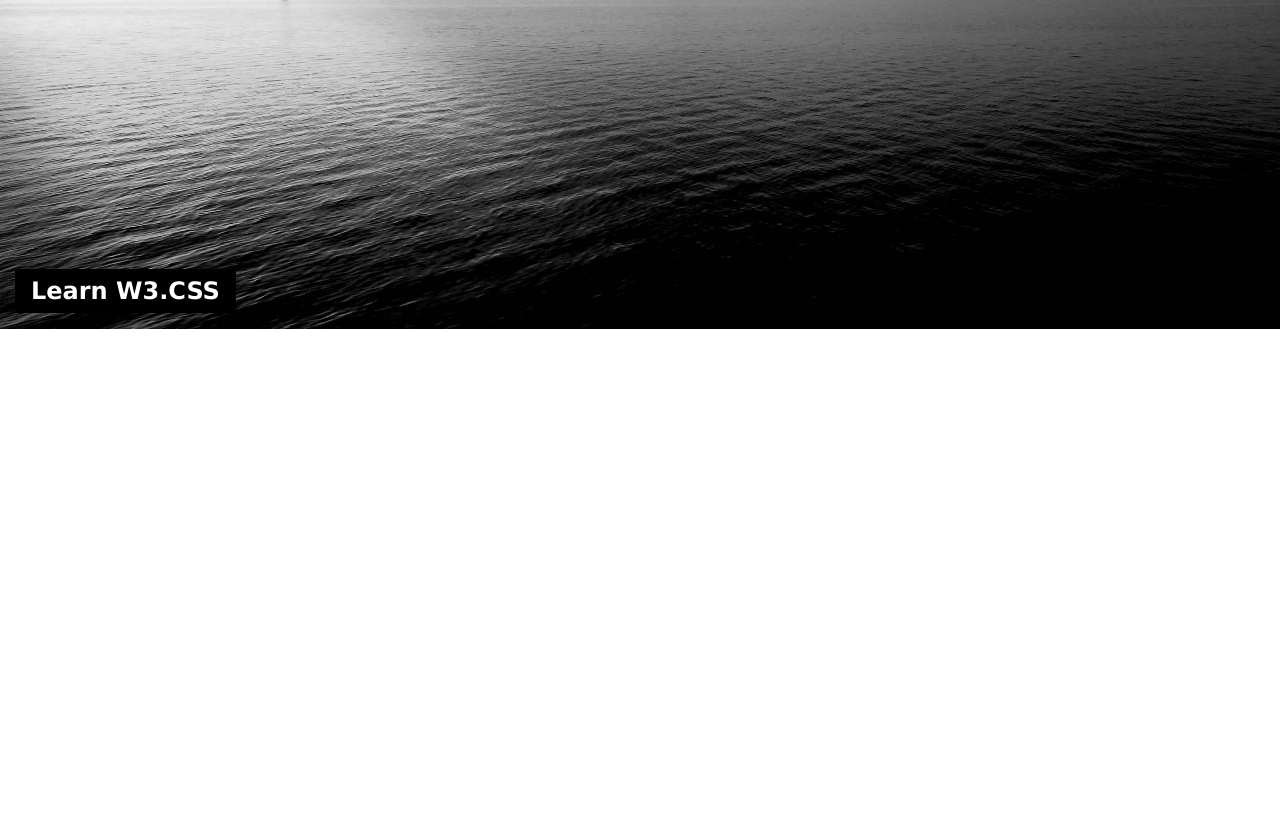
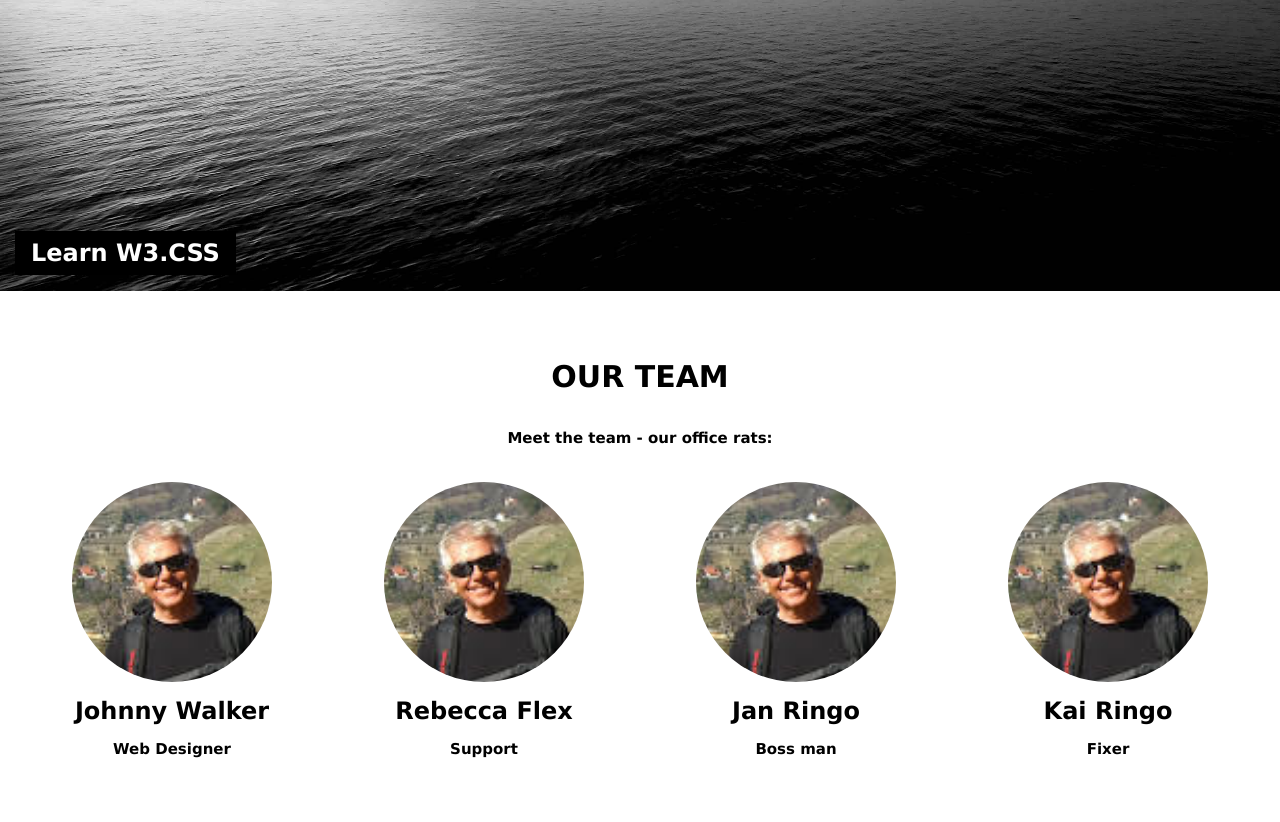
Before and after one commit to kasra-l83/W3-template, a plain HTML site: page index.html in a window 1280 px wide. Shown: the part 349-1171 px from the top of the page. Before the commit the page ends 800 px from the top, so only its background shows below. Drawn offline with Linux system fonts and the light colour scheme.

Commit message:
Team part

```diff
--- a/index.html
+++ b/index.html
@@ -12,7 +12,7 @@
         <header>
             <span>
                 <a href="#content1" class="logo"><i class="material-icons" id="material-icons" style="font-size: 16px;">&#xe88a;</i>Logo</a>
-                <a href="">Team</a>
+                <a href="#content2">Team</a>
                 <a href="">Work</a>
                 <a href="">Price</a>
                 <a href="">Contact</a>
@@ -29,7 +29,7 @@
             <i id="search" class="material-icons" style="font-size: 20px;">&#xe8b6;</i>
             <i id="menu" class="material-icons" style="font-size: 20px;">&#xe5d2;</i>
             <div id="modal">
-                <a href="">Team</a>
+                <a href="#content2">Team</a>
                 <a href="">Work</a>
                 <a href="">Price</a>
                 <a href="">Contact</a>
@@ -52,6 +52,32 @@
                 </div>
             </div>
         </div>
+        <div id="content2">
+            <h2>OUR TEAM</h2>
+            <h5>Meet the team - our office rats:</h5>
+            <div id="team">
+                <div class="persons">
+                    <img src="img/avatar.jpg">
+                    <h4>Johnny Walker</h4>
+                    <h6>Web Designer</h6>
+                </div>
+                <div class="persons">
+                    <img src="img/avatar.jpg">
+                    <h4>Rebecca Flex</h4>
+                    <h6>Support</h6>
+                </div>
+                <div class="persons">
+                    <img src="img/avatar.jpg">
+                    <h4>Jan Ringo</h4>
+                    <h6>Boss man</h6>
+                </div>
+                <div class="persons">
+                    <img src="img/avatar.jpg">
+                    <h4>Kai Ringo</h4>
+                    <h6>Fixer</h6>
+                </div>
+            </div>
+        </div>
         <script src="main.js"></script>
     </body>
 </html>
--- a/main.js
+++ b/main.js
@@ -19,3 +19,11 @@ document.getElementById("open").onclick= function(){
     modal1.style.display= "flex";
     modal1.style.justifyContent= "center";
 }
+function checkwindow(){
+    if(window.innerWidth> 600){
+        close()
+    }else open()
+}
+window.addEventListener("resize", function(){
+    checkwindow();
+})
--- a/style.css
+++ b/style.css
@@ -10,6 +10,9 @@ header{
     display: flex;
     justify-content: space-between;
     align-items: center;
+    position: fixed;
+    z-index: 1;
+    width: 100%;
 }
 span{
     display: flex;
@@ -159,6 +162,48 @@ h1{
     width: 100vw;
     display: none;
 }
+#content2{
+    display: flex;
+    flex-direction: column;
+    align-items: center;
+    padding: 64px 16px;
+    row-gap: 20px;
+    width: 100%;
+}
+#content2 h2{
+    font-size: 30px;
+}
+#content2 h5{
+    font-size: 15px;
+    margin: 15px 0;
+}
+#team{
+    display: flex;
+    flex-wrap: wrap;
+    justify-content: space-around;
+    width: 100%;
+}
+.persons{
+    display: flex;
+    flex-direction: column;
+    align-items: center;
+    justify-content: space-between;
+    row-gap: 15px;
+}
+.persons img{
+    border-radius: 50%;
+    width: 200px;
+    height: 200px;
+}
+.persons img:hover{
+    opacity: 60%;
+}
+.persons h4{
+    font-size: 24px;
+}
+.persons h6{
+    font-size: 15px;
+}
 @media only screen and (max-width: 600px){
     #search, span{
         display: none;
```
